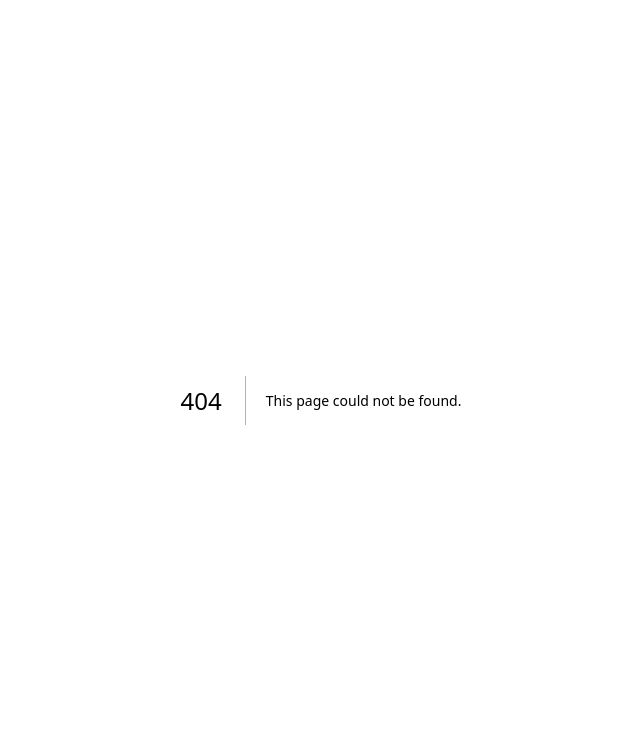
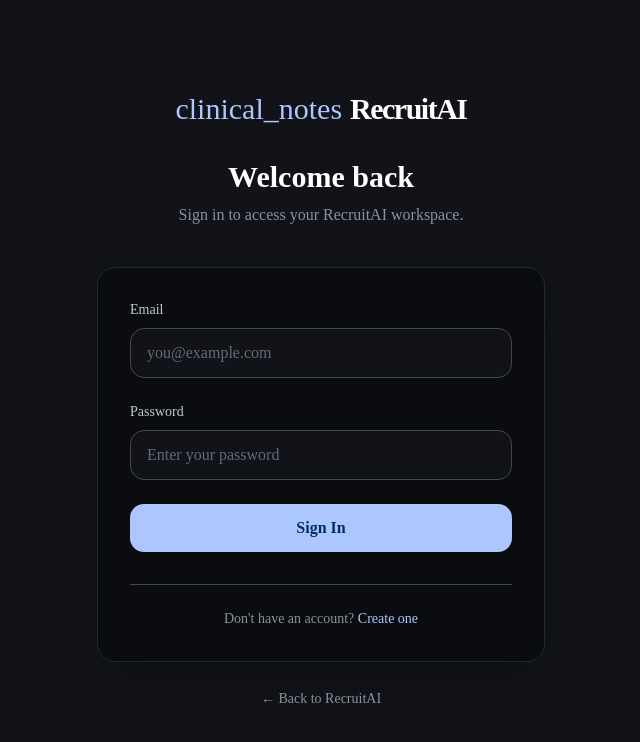
Before and after one commit to ashutoshmaharaj021/RecruitAI, a Next.js app in the folder frontend/: page /login in a window 1280 px wide. Before the commit this address had no page. Shown: the top 742 px of the page, without its empty margins (319-959 px from the left). Built offline with nearby package versions, Linux system fonts and the light colour scheme.

Commit message:
Fix return resume id after upload and also fixed the upload routes and delete routes with authentication and authorization

```diff
--- a/frontend/src/app/dashboard/page.tsx
+++ b/frontend/src/app/dashboard/page.tsx
@@ -1,7 +1,7 @@
 "use client";
 
 import { useState, useRef, useEffect } from "react";
-import axios from "axios";
+import api from "@/lib/api";
 import Link from "next/link";
 
 interface Candidate {
@@ -472,9 +472,7 @@
   useEffect(() => {
     const fetchResumes = async () => {
       try {
-        const response = await axios.get<Candidate[]>(
-          "http://127.0.0.1:8000/resumes",
-        );
+        const response = await api.get<Candidate[]>("/resumes");
 
         setResumes(response.data);
       } catch (err) {
--- /dev/null
+++ b/frontend/src/app/login/page.tsx
@@ -0,0 +1,172 @@
+"use client";
+
+import { FormEvent, useState } from "react";
+import { useRouter } from "next/navigation";
+import Link from "next/link";
+
+import api from "@/lib/api";
+
+export default function LoginPage() {
+  const router = useRouter();
+
+  const [email, setEmail] = useState("");
+  const [password, setPassword] = useState("");
+
+  const [loading, setLoading] = useState(false);
+  const [error, setError] = useState("");
+
+  const handleLogin = async (event: FormEvent<HTMLFormElement>) => {
+    event.preventDefault();
+
+    setError("");
+    setLoading(true);
+
+    try {
+      const response = await api.post("/login", {
+        email,
+        password,
+      });
+
+      const { access_token } = response.data;
+
+      localStorage.setItem("access_token", access_token);
+
+      router.push("/dashboard");
+    } catch (error: any) {
+      console.error("Login failed:", error);
+
+      if (error.response?.status === 401) {
+        setError("Invalid email or password.");
+      } else {
+        setError("Unable to connect to the server. Please try again.");
+      }
+    } finally {
+      setLoading(false);
+    }
+  };
+
+  return (
+    <main className="min-h-screen bg-[#111318] text-white flex items-center justify-center px-6">
+      <div className="w-full max-w-md">
+
+        {/* Logo */}
+        <div className="text-center mb-10">
+          <Link
+            href="/"
+            className="inline-flex items-center gap-2"
+          >
+            <span className="material-symbols-outlined text-[#adc6ff] text-3xl">
+              clinical_notes
+            </span>
+
+            <span className="text-3xl font-bold tracking-tighter">
+              RecruitAI
+            </span>
+          </Link>
+
+          <h1 className="text-3xl font-semibold mt-8">
+            Welcome back
+          </h1>
+
+          <p className="text-[#8c909f] mt-2">
+            Sign in to access your RecruitAI workspace.
+          </p>
+        </div>
+
+        {/* Login Card */}
+        <div className="bg-[#0a0c10] border border-[#1E293B] rounded-2xl p-8 shadow-2xl">
+
+          <form onSubmit={handleLogin} className="space-y-6">
+
+            {/* Email */}
+            <div>
+              <label
+                htmlFor="email"
+                className="block text-sm font-medium text-[#c2c6d6] mb-2"
+              >
+                Email
+              </label>
+
+              <input
+                id="email"
+                type="email"
+                value={email}
+                onChange={(event) => setEmail(event.target.value)}
+                placeholder="you@example.com"
+                required
+                autoComplete="email"
+                className="w-full px-4 py-3 rounded-xl bg-[#111318] border border-[#424754] text-white placeholder-[#646977] outline-none focus:border-[#adc6ff] transition-colors"
+              />
+            </div>
+
+            {/* Password */}
+            <div>
+              <label
+                htmlFor="password"
+                className="block text-sm font-medium text-[#c2c6d6] mb-2"
+              >
+                Password
+              </label>
+
+              <input
+                id="password"
+                type="password"
+                value={password}
+                onChange={(event) => setPassword(event.target.value)}
+                placeholder="Enter your password"
+                required
+                minLength={8}
+                autoComplete="current-password"
+                className="w-full px-4 py-3 rounded-xl bg-[#111318] border border-[#424754] text-white placeholder-[#646977] outline-none focus:border-[#adc6ff] transition-colors"
+              />
+            </div>
+
+            {/* Error */}
+            {error && (
+              <div className="rounded-xl border border-[#ffb4ab]/30 bg-[#ffb4ab]/10 px-4 py-3">
+                <p className="text-sm text-[#ffb4ab]">
+                  {error}
+                </p>
+              </div>
+            )}
+
+            {/* Login Button */}
+            <button
+              type="submit"
+              disabled={loading}
+              className="w-full py-3 rounded-xl bg-[#adc6ff] text-[#002e6a] font-semibold hover:brightness-110 transition-all disabled:opacity-60 disabled:cursor-not-allowed"
+            >
+              {loading ? "Signing in..." : "Sign In"}
+            </button>
+
+          </form>
+
+          {/* Register */}
+          <div className="mt-8 pt-6 border-t border-[#424754] text-center">
+            <p className="text-sm text-[#8c909f]">
+              Don't have an account?{" "}
+              <Link
+                href="/register"
+                className="text-[#adc6ff] hover:text-white transition-colors"
+              >
+                Create one
+              </Link>
+            </p>
+          </div>
+
+        </div>
+
+        {/* Back */}
+        <div className="text-center mt-6">
+          <Link
+            href="/"
+            className="text-sm text-[#8c909f] hover:text-white transition-colors"
+          >
+            ← Back to RecruitAI
+          </Link>
+        </div>
+
+      </div>
+    </main>
+  );
+}
--- a/frontend/src/app/resumes/[id]/page.tsx
+++ b/frontend/src/app/resumes/[id]/page.tsx
@@ -1,7 +1,7 @@
 "use client";
 
 import { useEffect, useState } from "react";
-import axios from "axios";
+import api from "@/lib/api";
 import Link from "next/link";
 import { useParams } from "next/navigation";
 
@@ -30,15 +30,33 @@
   const [resume, setResume] = useState<Resume | null>(null);
   const [loading, setLoading] = useState(true);
   const [error, setError] = useState("");
+  const handleViewPdf = async () => {
+    if (!resume) return;
+
+    try {
+      const response = await api.get(`/resumes/${resume.id}/file`, {
+        responseType: "blob",
+      });
+
+      const pdfUrl = URL.createObjectURL(response.data);
+
+      window.open(pdfUrl, "_blank");
+
+      setTimeout(() => {
+        URL.revokeObjectURL(pdfUrl);
+      }, 60000);
+    } catch (err) {
+      console.error("Failed to open resume PDF:", err);
+      setError("Unable to open the original resume PDF.");
+    }
+  };
 
   useEffect(() => {
     if (!id) return;
 
     const fetchResume = async () => {
       try {
-        const response = await axios.get<Resume>(
-          `http://127.0.0.1:8000/resumes/${id}`,
-        );
+        const response = await api.get<Resume>(`/resumes/${id}`);
 
         setResume(response.data);
       } catch (err) {
@@ -211,17 +229,16 @@
                     </div>
 
                     <div className="flex flex-col sm:flex-row items-start sm:items-center gap-3">
-                      <a
-                        href={`http://127.0.0.1:8000/resumes/${resume.id}/file`}
-                        target="_blank"
-                        rel="noopener noreferrer"
+                      <button
+                        type="button"
+                        onClick={handleViewPdf}
                         className="inline-flex items-center gap-2 px-4 py-2 rounded-xl bg-[#4d8eff] text-white text-[13px] font-medium hover:bg-[#5b98ff] transition-colors"
                       >
                         <span className="material-symbols-outlined text-[18px]">
                           picture_as_pdf
                         </span>
                         View Original PDF
-                      </a>
+                      </button>
 
                       <span className="inline-flex items-center gap-2 px-4 py-2 rounded-full bg-[#4edea3]/10 text-[#4edea3] border border-[#4edea3]/20 text-[13px] font-medium">
                         <span className="w-2 h-2 rounded-full bg-[#4edea3]" />
--- a/frontend/src/app/resumes/page.tsx
+++ b/frontend/src/app/resumes/page.tsx
@@ -1,7 +1,7 @@
 "use client";
 
 import { useEffect, useMemo, useState } from "react";
-import axios from "axios";
+import api from "@/lib/api";
 import Link from "next/link";
 
 // ─── Types ───────────────────────────────────────────────────────────────────
@@ -244,9 +244,7 @@
       try {
         setLoading(true);
 
-        const response = await axios.get<Resume[]>(
-          "http://127.0.0.1:8000/resumes",
-        );
+        const response = await api.get<Resume[]>("/resumes");
 
         setResumes(response.data);
       } catch (err) {
--- a/frontend/src/app/upload/page.tsx
+++ b/frontend/src/app/upload/page.tsx
@@ -2,10 +2,8 @@
 
 import { useState, useRef, useCallback } from "react";
 import Link from "next/link";
-import axios from "axios";
+import api from "@/lib/api";
 import {useRouter} from "next/navigation";
-// TODO: import axios from "axios";
-// TODO: import { useRouter } from "next/navigation";
 
 // ─── Types ────────────────────────────────────────────────────────────────────
 
@@ -487,14 +485,10 @@
   formData.append("file", file);
 
   try {
-    const response = await axios.post(
-      "http://127.0.0.1:8000/upload",
+    const response = await api.post(
+  "/upload",
   formData,
   {
-        headers: {
-          "Content-Type": "multipart/form-data",
-        },
-
     onUploadProgress: (event) => {
       if (event.total) {
         const uploadProgress = Math.round(
--- /dev/null
+++ b/frontend/src/lib/api.ts
@@ -0,0 +1,22 @@
+import axios from "axios";
+
+const api = axios.create({
+  baseURL: "http://127.0.0.1:8000",
+});
+
+api.interceptors.request.use(
+  (config) => {
+    const token = localStorage.getItem("access_token");
+
+    if (token) {
+      config.headers.Authorization = `Bearer ${token}`;
+    }
+
+    return config;
+  },
+  (error) => {
+    return Promise.reject(error);
+  }
+);
+
+export default api;
```
Also changed, not shown: 2 other files (tests, documents, lock files or other folders). Lines whose indentation alone changed are shown as unchanged.
